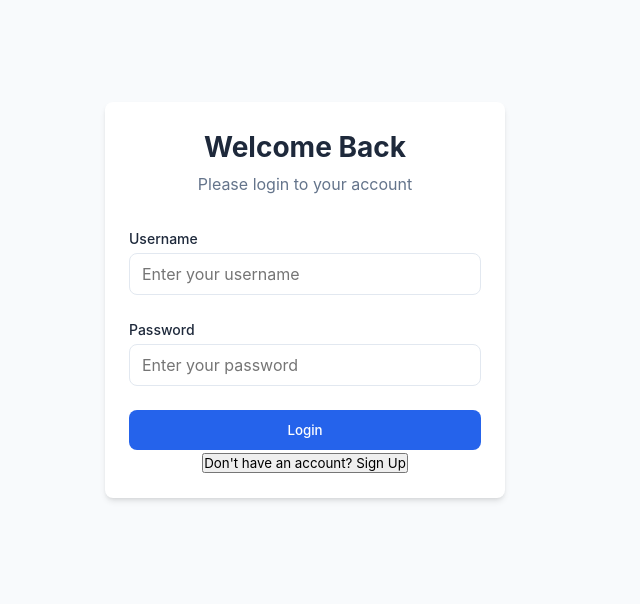
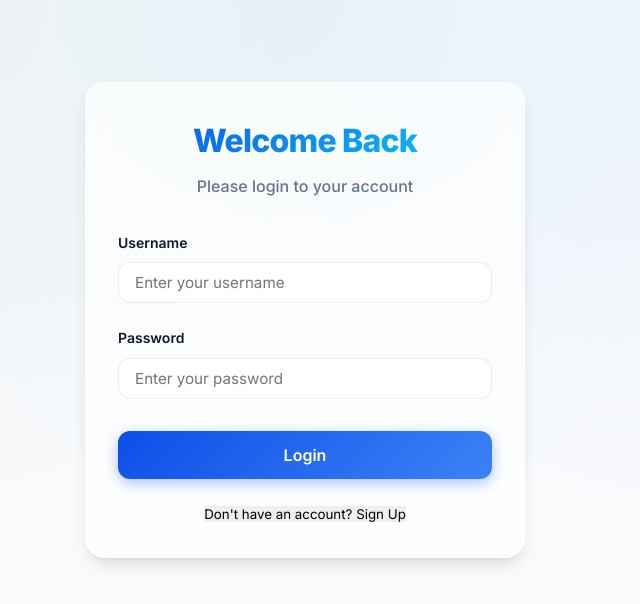
Before and after one commit to sabbane/translation_app, a React (Vite) app in the folder frontend/: page /login in a window 1280 px wide. Shown: the top 604 px of the page, without its empty margins (335-975 px from the left). Built offline with nearby package versions, Linux system fonts and the light colour scheme.

Commit message:
Modernize UI: Implement premium design system with glassmorphism and modern typography

```diff
--- a/frontend/index.html
+++ b/frontend/index.html
@@ -3,8 +3,11 @@
   <head>
     <meta charset="UTF-8" />
     <link rel="icon" type="image/svg+xml" href="/favicon.svg" />
+    <link rel="preconnect" href="https://fonts.googleapis.com">
+    <link rel="preconnect" href="https://fonts.gstatic.com" crossorigin>
+    <link href="https://fonts.googleapis.com/css2?family=Inter:wght@400;500;600;700;800&display=swap" rel="stylesheet">
     <meta name="viewport" content="width=device-width, initial-scale=1.0" />
-    <title>frontend</title>
+    <title>TranslateApp | Modern Document Translation</title>
   </head>
   <body>
     <div id="root"></div>
--- a/frontend/src/components/Layout.tsx
+++ b/frontend/src/components/Layout.tsx
@@ -31,7 +31,7 @@ const Layout: React.FC = () => {
             <div className="user-menu">
               <div className="user-info">
                 <span className="username">{user.username}</span>
-                <span className={`role-badge role-${user.role.toLowerCase()}`}>{user.role}</span>
+                <span className={`role-tag role-${user.role.toLowerCase()}`}>{user.role}</span>
               </div>
               <button onClick={handleLogout} className="btn-logout">
                 Logout
--- a/frontend/src/index.css
+++ b/frontend/src/index.css
@@ -1,23 +1,67 @@
 :root {
-  --primary-color: #2563eb;
-  --primary-hover: #1d4ed8;
-  --secondary-color: #64748b;
-  --background-color: #f8fafc;
-  --surface-color: #ffffff;
-  --text-primary: #1e293b;
-  --text-secondary: #64748b;
-  --border-color: #e2e8f0;
-  --error-color: #ef4444;
-  --success-color: #22c55e;
-  --warning-color: #f59e0b;
-  --shadow: 0 4px 6px -1px rgb(0 0 0 / 0.1), 0 2px 4px -2px rgb(0 0 0 / 0.1);
-  --border-radius: 8px;
-  --spacing-xs: 4px;
-  --spacing-sm: 8px;
-  --spacing-md: 16px;
-  --spacing-lg: 24px;
-  --spacing-xl: 32px;
-  --max-width: 1200px;
+  /* Premium Color Palette (HSL for better control) */
+  --primary-h: 222;
+  --primary-s: 89%;
+  --primary-l: 48%;
+
+  --primary: hsl(var(--primary-h), var(--primary-s), var(--primary-l));
+  --primary-hover: hsl(var(--primary-h), var(--primary-s), calc(var(--primary-l) - 10%));
+  --primary-soft: hsla(var(--primary-h), var(--primary-s), var(--primary-l), 0.1);
+
+  --secondary-h: 215;
+  --secondary-s: 25%;
+  --secondary-l: 27%;
+  --secondary: hsl(var(--secondary-h), var(--secondary-s), var(--secondary-l));
+
+  --accent-h: 190;
+  --accent-s: 90%;
+  --accent-l: 50%;
+  --accent: hsl(var(--accent-h), var(--accent-s), var(--accent-l));
+
+  --background: #f8fafc;
+  --surface: rgba(255, 255, 255, 0.8);
+  --surface-solid: #ffffff;
+
+  --text-main: #0f172a;
+  --text-muted: #64748b;
+
+  --border: rgba(226, 232, 240, 0.8);
+  --border-focus: var(--primary);
+
+  --error: #ef4444;
+  --success: #10b981;
+  --warning: #f59e0b;
+
+  /* Modern Shadows */
+  --shadow-sm: 0 1px 2px 0 rgb(0 0 0 / 0.05);
+  --shadow-md: 0 4px 6px -1px rgb(0 0 0 / 0.1), 0 2px 4px -2px rgb(0 0 0 / 0.1);
+  --shadow-lg: 0 10px 15px -3px rgb(0 0 0 / 0.1), 0 4px 6px -4px rgb(0 0 0 / 0.1);
+  --shadow-xl: 0 20px 25px -5px rgb(0 0 0 / 0.1), 0 8px 10px -6px rgb(0 0 0 / 0.1);
+
+  /* Glassmorphism */
+  --glass-bg: rgba(255, 255, 255, 0.7);
+  --glass-border: rgba(255, 255, 255, 0.5);
+  --glass-blur: blur(12px);
+
+  --radius-sm: 6px;
+  --radius-md: 12px;
+  --radius-lg: 20px;
+  --radius-xl: 32px;
+
+  --transition: all 0.3s cubic-bezier(0.4, 0, 0.2, 1);
+}
+
+@media (prefers-color-scheme: dark) {
+  :root {
+    --background: #0f172a;
+    --surface: rgba(30, 41, 59, 0.7);
+    --surface-solid: #1e293b;
+    --text-main: #f8fafc;
+    --text-muted: #94a3b8;
+    --border: rgba(51, 65, 85, 0.8);
+    --glass-bg: rgba(15, 23, 42, 0.8);
+    --glass-border: rgba(255, 255, 255, 0.1);
+  }
 }
 
 * {
@@ -27,77 +71,150 @@
 }
 
 body {
-  font-family: 'Inter', -apple-system, BlinkMacSystemFont, 'Segoe UI', Roboto, Oxygen, Ubuntu, Cantarell, 'Open Sans', 'Helvetica Neue', sans-serif;
-  background-color: var(--background-color);
-  color: var(--text-primary);
-  line-height: 1.5;
+  font-family: 'Inter', -apple-system, BlinkMacSystemFont, 'Segoe UI', Roboto, sans-serif;
+  background-color: var(--background);
+  color: var(--text-main);
+  line-height: 1.6;
   -webkit-font-smoothing: antialiased;
-  -moz-osx-font-smoothing: grayscale;
+  min-height: 100vh;
+  /* Mesh Gradient Background */
+  background-image:
+    radial-gradient(at 0% 0%, hsla(222, 47%, 11%, 0.05) 0, transparent 50%),
+    radial-gradient(at 50% 0%, hsla(190, 90%, 50%, 0.05) 0, transparent 50%),
+    radial-gradient(at 100% 0%, hsla(222, 89%, 48%, 0.05) 0, transparent 50%);
+  background-attachment: fixed;
+}
+
+h1, h2, h3, h4, h5, h6 {
+  font-weight: 700;
+  letter-spacing: -0.025em;
+  margin-bottom: 0.5em;
 }
 
 button {
   cursor: pointer;
   font-family: inherit;
-  transition: all 0.2s ease;
+  transition: var(--transition);
+  border: none;
+  outline: none;
 }
 
 input, textarea, select {
   font-family: inherit;
-  font-size: 1rem;
+  font-size: 0.95rem;
+  transition: var(--transition);
+  border: 1px solid var(--border);
+  border-radius: var(--radius-md);
+  background: var(--surface-solid);
+  color: var(--text-main);
+  padding: 10px 16px;
+}
+
+input:focus, textarea:focus, select:focus {
+  border-color: var(--primary);
+  box-shadow: 0 0 0 4px var(--primary-soft);
+  outline: none;
 }
 
 a {
   text-decoration: none;
   color: inherit;
+  transition: var(--transition);
 }
 
 .container {
-  max-width: var(--max-width);
+  max-width: 1200px;
   margin: 0 auto;
-  padding: 0 var(--spacing-md);
+  padding: 0 24px;
 }
 
-/* Common utility classes */
+/* Glass Card */
 .card {
-  background: var(--surface-color);
-  border-radius: var(--border-radius);
-  box-shadow: var(--shadow);
-  padding: var(--spacing-lg);
+  background: var(--glass-bg);
+  backdrop-filter: var(--glass-blur);
+  -webkit-backdrop-filter: var(--glass-blur);
+  border: 1px solid var(--glass-border);
+  border-radius: var(--radius-lg);
+  box-shadow: var(--shadow-lg);
+  padding: 32px;
+  transition: var(--transition);
 }
 
+.card:hover {
+  transform: translateY(-4px);
+  box-shadow: var(--shadow-xl);
+}
+
+/* Premium Buttons */
 .btn {
-  padding: var(--spacing-sm) var(--spacing-md);
-  border-radius: var(--border-radius);
-  border: none;
-  font-weight: 500;
+  padding: 12px 24px;
+  border-radius: var(--radius-md);
+  font-weight: 600;
   display: inline-flex;
   align-items: center;
   justify-content: center;
-  gap: var(--spacing-sm);
+  gap: 8px;
+  font-size: 0.9375rem;
 }
 
 .btn-primary {
-  background-color: var(--primary-color);
+  background: linear-gradient(135deg, var(--primary), #3b82f6);
   color: white;
+  box-shadow: 0 4px 14px 0 rgba(37, 99, 235, 0.39);
 }
 
 .btn-primary:hover {
-  background-color: var(--primary-hover);
+  transform: translateY(-2px);
+  box-shadow: 0 6px 20px rgba(37, 99, 235, 0.23);
+  filter: brightness(1.1);
 }
 
 .btn-secondary {
-  background-color: var(--secondary-color);
-  color: white;
+  background: var(--surface-solid);
+  color: var(--text-main);
+  border: 1px solid var(--border);
 }
 
-.badge {
-  padding: 2px 8px;
-  border-radius: 12px;
-  font-size: 0.75rem;
-  font-weight: 600;
-  text-transform: uppercase;
+.btn-secondary:hover {
+  background: var(--background);
+  border-color: var(--text-muted);
 }
 
-.badge-open { background: #dcfce7; color: #166534; }
-.badge-translated { background: #fef9c3; color: #854d0e; }
-.badge-confirmed { background: #dbeafe; color: #1e40af; }
+/* Animated Badges */
+.badge {
+  padding: 4px 12px;
+  border-radius: var(--radius-xl);
+  font-size: 0.75rem;
+  font-weight: 700;
+  letter-spacing: 0.05em;
+  display: inline-flex;
+  align-items: center;
+}
+
+.badge-open {
+  background: hsla(142, 70%, 45%, 0.1);
+  color: #10b981;
+  border: 1px solid hsla(142, 70%, 45%, 0.2);
+}
+
+.badge-translated {
+  background: hsla(45, 93%, 47%, 0.1);
+  color: #f59e0b;
+  border: 1px solid hsla(45, 93%, 47%, 0.2);
+}
+
+.badge-confirmed {
+  background: hsla(222, 89%, 48%, 0.1);
+  color: #2563eb;
+  border: 1px solid hsla(222, 89%, 48%, 0.2);
+}
+
+/* Animations */
+@keyframes fadeIn {
+  from { opacity: 0; transform: translateY(10px); }
+  to { opacity: 1; transform: translateY(0); }
+}
+
+.animate-fade-in {
+  animation: fadeIn 0.5s ease forwards;
+}
--- a/frontend/src/pages/LoginPage.css
+++ b/frontend/src/pages/LoginPage.css
@@ -2,23 +2,30 @@
   display: flex;
   justify-content: center;
   align-items: center;
-  min-height: calc(100vh - 200px);
+  min-height: calc(100vh - 160px);
+  padding: 20px;
 }
 
 .login-card {
   width: 100%;
-  max-width: 400px;
+  max-width: 440px;
   text-align: center;
+  animation: fadeIn 0.6s ease-out;
 }
 
 .login-card h1 {
-  margin-bottom: var(--spacing-xs);
-  font-size: 1.75rem;
+  margin-bottom: 8px;
+  font-size: 2rem;
+  font-weight: 800;
+  background: linear-gradient(135deg, var(--primary), var(--accent));
+  -webkit-background-clip: text;
+  -webkit-text-fill-color: transparent;
 }
 
 .login-card p {
-  color: var(--text-secondary);
-  margin-bottom: var(--spacing-xl);
+  color: var(--text-muted);
+  margin-bottom: 32px;
+  font-weight: 500;
 }
 
 .login-form {
@@ -26,33 +33,40 @@
 }
 
 .form-group {
-  margin-bottom: var(--spacing-lg);
+  margin-bottom: 24px;
 }
 
 .form-group label {
   display: block;
-  margin-bottom: var(--spacing-xs);
-  font-weight: 500;
+  margin-bottom: 8px;
+  font-weight: 600;
   font-size: 0.875rem;
+  color: var(--text-main);
 }
 
-.form-group input,
-.form-group select {
+.form-group input {
   width: 100%;
-  padding: 10px 12px;
-  border: 1px solid var(--border-color);
-  border-radius: var(--border-radius);
-  transition: border-color 0.2s;
-}
-
-.form-group input:focus,
-.form-group select:focus {
-  outline: none;
-  border-color: var(--primary-color);
-  box-shadow: 0 0 0 3px rgba(37, 99, 235, 0.1);
+  /* Styles are already in index.css for inputs */
 }
 
 .btn-block {
   width: 100%;
-  padding: 12px;
+  padding: 14px;
+  font-size: 1rem;
+  margin-top: 8px;
 }
+
+.login-footer {
+  margin-top: 24px;
+  font-size: 0.875rem;
+  color: var(--text-muted);
+}
+
+.login-footer a {
+  color: var(--primary);
+  font-weight: 600;
+}
+
+.login-footer a:hover {
+  text-decoration: underline;
+}
--- a/frontend/src/pages/UserManagement.tsx
+++ b/frontend/src/pages/UserManagement.tsx
@@ -160,7 +160,7 @@ const UserManagement: React.FC = () => {
         </div>
       )}
 
-      <div className="card">
+      <div className="data-table-container">
         {loading ? (
           <div className="loading">Loading users...</div>
         ) : users.length === 0 ? (
@@ -178,8 +178,8 @@ const UserManagement: React.FC = () => {
             <tbody>
               {users.map((u) => (
                 <tr key={u.id}>
-                  <td>{u.id.substring(0, 8)}...</td>
-                  <td>{u.username}</td>
+                  <td style={{ color: 'var(--text-muted)', fontSize: '0.8rem' }}>{u.id.substring(0, 8)}...</td>
+                  <td style={{ fontWeight: 600 }}>{u.username}</td>
                   <td>
                     <span className={`role-badge role-${u.role.toLowerCase()}`}>
                       {u.role}
```
Also changed, not shown: frontend/src/components/Layout.css (+65 -37 lines), frontend/src/pages/Dashboard.css (+63 -26 lines), frontend/src/pages/Dashboard.tsx (+8 -5 lines), frontend/src/pages/EditorPage.css (+61 -44 lines), frontend/src/pages/UserManagement.css (+30 -33 lines).
